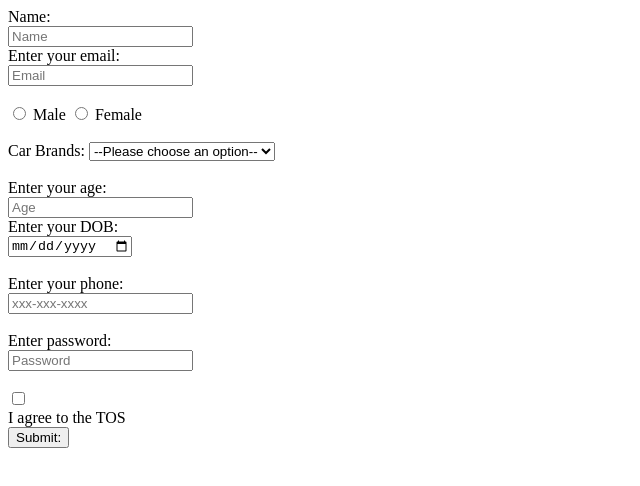
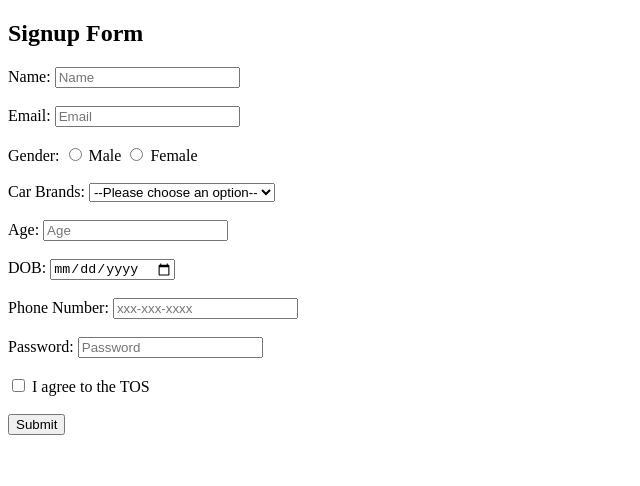
Before and after one commit to acciojob/signup-form-car-Sid541, a website: page main.html in a window 1280 px wide. Shown: the whole page, without its empty margins (0-640 px from the left). Drawn offline with Linux system fonts and the light colour scheme.

Commit message:
created a submission

```diff
--- a/main.html
+++ b/main.html
@@ -1,30 +1,33 @@
 <!DOCTYPE html>
+<html lang="en">
+<head>
+  <meta charset="UTF-8">
+  <title>Signup Form</title>
+</head>
+<body>
+  <h2>Signup Form</h2>
+  <form method="post">
 
-<html>
+    <!-- Name -->
+    <label for="name">Name:</label>
+    <input type="text" id="name" name="name" placeholder="Name" required>
+    <br><br>
 
-<head>
-	<link rel="stylesheet" href="styles.css">
-</head>
+    <!-- Email -->
+    <label for="email">Email:</label>
+    <input type="email" id="email" name="email" placeholder="Email" required>
+    <br><br>
 
-<body>
-	<!-- the entire body must be written by student -->
-	<form method="post">
-		<label for="name">Name:</label>
-		<br>
-		<input type="text" id="name" placeholder="Name" required>
-		<br>
-		<label for="email">Enter your email:</label>
-		<br>
-		<input id="email" type="email" placeholder="Email" required>
-		<br>
-		<br>
-		<input type="radio" name="Gender" id="gender_m" value="male" required>
-		<label for="gender_m" va>Male</label>
-		<input type="radio" name="Gender" id="gender_f" value="female" required>
-		<label for="gender_f">Female</label>
-		<br>
-		<br>
-		<label for="cars">Car Brands:</label>
+    <!-- Gender -->
+    <label>Gender:</label>
+    <input type="radio" id="gender_m" name="gender" value="male" required>
+    <label for="gender_m">Male</label>
+    <input type="radio" id="gender_f" name="gender" value="female" required>
+    <label for="gender_f">Female</label>
+    <br><br>
+
+    <!-- Car Brands -->
+    <label for="cars">Car Brands:</label>
     <select id="cars" name="cars" required>
       <option value="">--Please choose an option--</option>
       <option value="BMW">BMW</option>
@@ -33,34 +36,35 @@
       <option value="Tesla">Tesla</option>
     </select>
     <br><br>
-		<label for="age">Enter your age:</label>
-		<br>
-		<input type="number" id="age" required placeholder="Age">
-		<br>
-		<label for="dob">Enter your DOB:</label>
-		<br>
-		<input type="date" id="dob" required>
-		<br>
-		<br>
-		<label for="tel">Enter your phone:</label>
-		<br>
-		<input type="tel" id="tel" name="phone" placeholder="xxx-xxx-xxxx">
-		<br>
-		<br>
-		<label for="password">Enter password:</label>
-		<br>
-		<input type="password" required id="password" placeholder="Password">
-		<br>
-		<br>
-		<input id="tos" required type="checkbox" value="I agree to the TOS">
-		<br>
-		<label for="tos">I agree to the TOS</label>
-		<br>
-		<button type="submit">Submit:</button>
-	</form>
-    <script type="text/javascript" src="./script.js">
-</script>
 
+    <!-- Age -->
+    <label for="age">Age:</label>
+    <input type="number" id="age" name="age" placeholder="Age" required>
+    <br><br>
+
+    <!-- DOB -->
+    <label for="dob">DOB:</label>
+    <input type="date" id="dob" name="dob" required>
+    <br><br>
+
+    <!-- Phone Number -->
+    <label for="tel">Phone Number:</label>
+    <input type="tel" id="tel" name="tel" placeholder="xxx-xxx-xxxx">
+    <br><br>
+
+    <!-- Password -->
+    <label for="password">Password:</label>
+    <input type="password" id="password" name="password" placeholder="Password" required>
+    <br><br>
+
+    <!-- TOS Checkbox -->
+    <input type="checkbox" id="tos" name="tos" required>
+    <label for="tos">I agree to the TOS</label>
+    <br><br>
+
+    <!-- Submit Button -->
+    <button type="submit">Submit</button>
+
+  </form>
 </body>
-
 </html>
```
